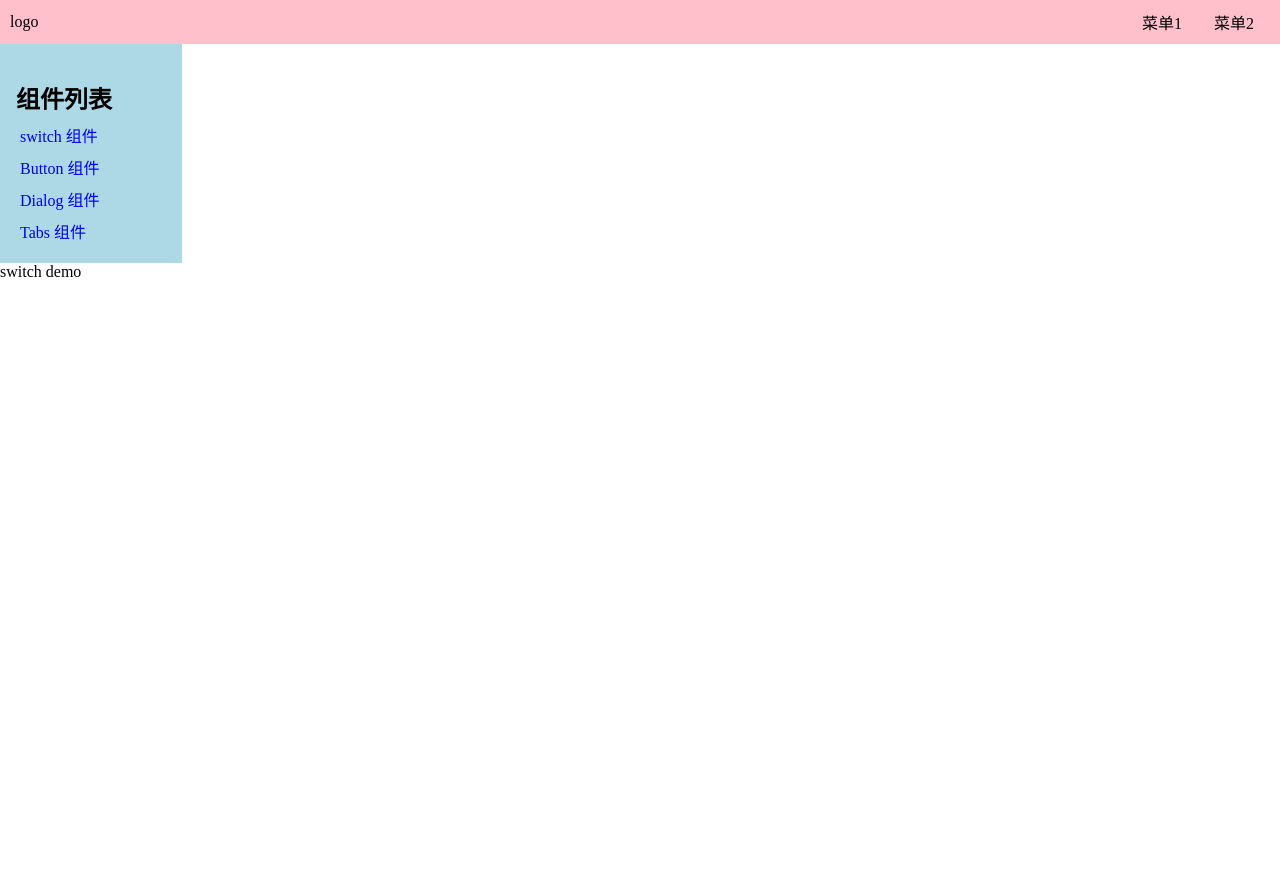
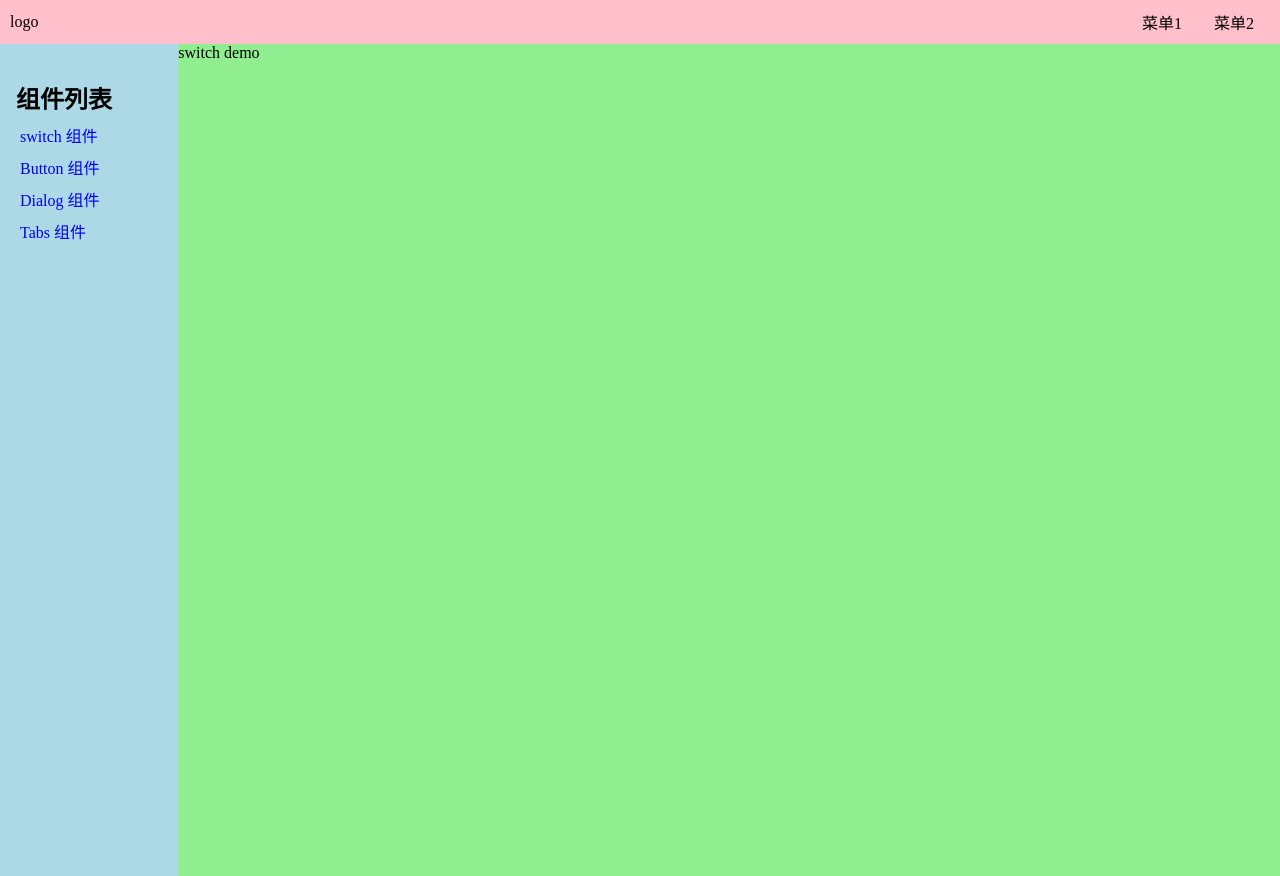
Before and after one commit to zhangyoung99/vite-site-project, a Vue app: page /#/doc/switch in a window 1280 px wide. Before the commit the page ends 800 px from the top, so only its background shows below. Built offline with nearby package versions, Linux system fonts and the light colour scheme; the HTML template or start-up script is replaced by a standard one.

Commit message:
doc文档页布局优化

```diff
--- a/src/view/Doc.vue
+++ b/src/view/Doc.vue
@@ -47,11 +47,18 @@ export default {
 </script>
 
 <style lang="scss" scoped>
+.content {
+    display: flex;
+    > main {
+        width: calc(100% - 150px);
+        background-color: lightgreen;
+    }
+}
 aside {
     background-color: lightblue;
     width: 150px;
     padding: 16px;
-    height: 100%;
+    height: 100vh;
 
     >h2 {
         margin-bottom: 4px;
```
